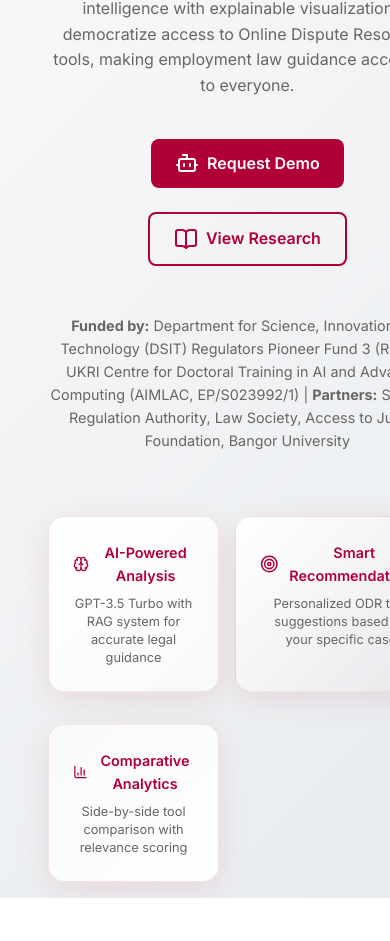
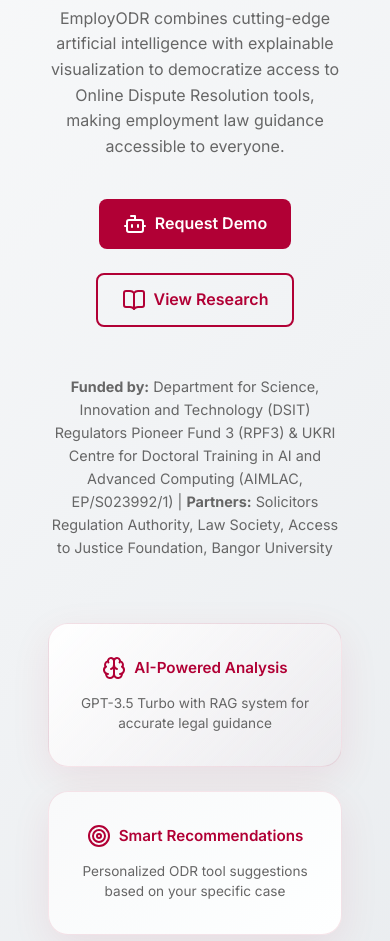
Before and after one commit to OgbondaGlory/employodr, a plain HTML site: page index.html in a window 390 px wide. Shown: the part 159-1100 px from the top of the page. Drawn offline with nearby package versions, Linux system fonts and the light colour scheme.

Commit message:
Redesign hero section with modern card layout
- Created structured 3-column grid layout for feature cards
- Enhanced card design with rounded corners, gradient top bars, and improved shadows
- Added smooth hover effects with scale and lift animations
- Implemented elegant floating animations (floatUp/floatDown)
- Centered card content with better typography and spacing
- Improved responsive design for mobile with single-column layout
- Modern CSS transforms and backdrop blur effects for contemporary feel

```diff
--- a/index.html
+++ b/index.html
@@ -226,76 +226,92 @@
         .hero-visual {
             position: relative;
             animation: fadeInUp 1s ease-out 0.3s both;
+            display: flex;
+            justify-content: center;
+            align-items: center;
+            min-height: 500px;
+        }
+
+        .feature-cards-container {
+            position: relative;
+            width: 100%;
+            height: 100%;
+            display: grid;
+            grid-template-columns: repeat(3, 1fr);
+            gap: 2rem;
+            max-width: 600px;
         }
 
         .feature-card {
             background: rgba(255, 255, 255, 0.95);
-            border-radius: 16px;
-            padding: 1.5rem;
-            box-shadow: 0 8px 32px rgba(177, 0, 53, 0.1);
-            position: absolute;
+            border-radius: 20px;
+            padding: 2rem 1.5rem;
+            box-shadow: 0 12px 40px rgba(177, 0, 53, 0.08);
             backdrop-filter: blur(20px);
             border: 1px solid rgba(177, 0, 53, 0.1);
-            transition: all 0.3s ease;
+            transition: all 0.4s cubic-bezier(0.175, 0.885, 0.32, 1.275);
             cursor: pointer;
+            position: relative;
+            overflow: hidden;
+        }
+
+        .feature-card::before {
+            content: '';
+            position: absolute;
+            top: 0;
+            left: 0;
+            right: 0;
+            height: 3px;
+            background: linear-gradient(90deg, var(--primary-color), var(--primary-dark));
+            transform: scaleX(0);
+            transition: transform 0.3s ease;
         }
 
         .feature-card:hover {
-            transform: translateY(-5px) scale(1.02);
-            box-shadow: 0 12px 40px rgba(177, 0, 53, 0.15);
+            transform: translateY(-10px) scale(1.03);
+            box-shadow: 0 20px 60px rgba(177, 0, 53, 0.15);
             background: rgba(255, 255, 255, 0.98);
+        }
+
+        .feature-card:hover::before {
+            transform: scaleX(1);
         }
 
         .feature-card h4 {
             color: var(--primary-color);
-            margin-bottom: 0.5rem;
+            margin-bottom: 0.8rem;
             display: flex;
             align-items: center;
             gap: 0.5rem;
-            font-size: 0.9rem;
+            font-size: 0.95rem;
             font-weight: 600;
+            text-align: center;
+            justify-content: center;
         }
 
         .feature-card p {
             color: var(--text-light);
-            font-size: 0.8rem;
+            font-size: 0.85rem;
             margin: 0;
-            line-height: 1.4;
+            line-height: 1.5;
+            text-align: center;
         }
 
         .feature-card-1 {
-            top: 20px;
-            right: 20px;
-            width: 220px;
-            animation: float 6s ease-in-out infinite;
-            background: linear-gradient(135deg, rgba(255, 255, 255, 0.95), rgba(248, 249, 250, 0.95));
+            animation: floatUp 6s ease-in-out infinite;
+            background: linear-gradient(135deg, rgba(255, 255, 255, 0.95), rgba(177, 0, 53, 0.02));
         }
 
         .feature-card-2 {
-            bottom: 120px;
-            left: 40px;
-            width: 200px;
-            animation: floatReverse 7s ease-in-out infinite;
-            animation-delay: 1.5s;
-            background: linear-gradient(135deg, rgba(177, 0, 53, 0.05), rgba(255, 255, 255, 0.95));
+            animation: floatDown 7s ease-in-out infinite;
+            animation-delay: 2s;
+            background: linear-gradient(135deg, rgba(248, 249, 250, 0.95), rgba(255, 255, 255, 0.95));
         }
 
         .feature-card-3 {
-            top: 140px;
-            left: 10px;
-            width: 190px;
-            animation: pulse 8s ease-in-out infinite;
-            animation-delay: 3s;
+            animation: floatUp 8s ease-in-out infinite;
+            animation-delay: 4s;
             background: linear-gradient(135deg, rgba(255, 255, 255, 0.95), rgba(177, 0, 53, 0.03));
-        }
-
-        .feature-card-4 {
-            top: 60px;
-            right: 260px;
-            width: 180px;
-            animation: swing 9s ease-in-out infinite;
-            animation-delay: 4.5s;
-            background: linear-gradient(135deg, rgba(248, 249, 250, 0.95), rgba(255, 255, 255, 0.95));
         }
 
         /* Stats Section */
@@ -641,59 +657,21 @@
             }
         }
 
-        @keyframes float {
+        @keyframes floatUp {
             0%, 100% {
-                transform: translateY(0px) rotate(0deg);
-            }
-            25% {
-                transform: translateY(-8px) rotate(1deg);
+                transform: translateY(0px);
             }
             50% {
-                transform: translateY(-15px) rotate(0deg);
-            }
-            75% {
-                transform: translateY(-8px) rotate(-1deg);
+                transform: translateY(-12px);
             }
         }
 
-        @keyframes floatReverse {
+        @keyframes floatDown {
             0%, 100% {
-                transform: translateY(0px) rotate(0deg);
-            }
-            25% {
-                transform: translateY(8px) rotate(-1deg);
+                transform: translateY(0px);
             }
             50% {
-                transform: translateY(15px) rotate(0deg);
-            }
-            75% {
-                transform: translateY(8px) rotate(1deg);
-            }
-        }
-
-        @keyframes pulse {
-            0%, 100% {
-                transform: scale(1) translateY(0px);
-                box-shadow: 0 8px 32px rgba(177, 0, 53, 0.1);
-            }
-            50% {
-                transform: scale(1.05) translateY(-5px);
-                box-shadow: 0 12px 40px rgba(177, 0, 53, 0.2);
-            }
-        }
-
-        @keyframes swing {
-            0%, 100% {
-                transform: rotate(0deg) translateY(0px);
-            }
-            25% {
-                transform: rotate(2deg) translateY(-3px);
-            }
-            50% {
-                transform: rotate(0deg) translateY(-6px);
-            }
-            75% {
-                transform: rotate(-2deg) translateY(-3px);
+                transform: translateY(8px);
             }
         }
 
@@ -737,17 +715,18 @@
             }
 
             .feature-card {
-                position: static !important;
-                margin-bottom: 1rem;
-                width: auto !important;
                 animation: none !important;
             }
 
+            .feature-cards-container {
+                grid-template-columns: 1fr;
+                gap: 1.5rem;
+                max-width: 100%;
+            }
+
             .hero-visual {
-                display: grid;
-                grid-template-columns: 1fr 1fr;
-                gap: 1rem;
                 margin-top: 2rem;
+                min-height: auto;
             }
         }
 
@@ -811,17 +790,19 @@
                     </div>
                 </div>
                 <div class="hero-visual">
+                    <div class="feature-cards-container">
                         <div class="feature-card feature-card-1">
                             <h4><i data-lucide="brain"></i>AI-Powered Analysis</h4>
                             <p>GPT-3.5 Turbo with RAG system for accurate legal guidance</p>
                         </div>
-                    <div class="feature-card feature-card-3">
+                        <div class="feature-card feature-card-2">
                             <h4><i data-lucide="target"></i>Smart Recommendations</h4>
                             <p>Personalized ODR tool suggestions based on your specific case</p>
                         </div>
-                    <div class="feature-card feature-card-4">
+                        <div class="feature-card feature-card-3">
                             <h4><i data-lucide="bar-chart-3"></i>Comparative Analytics</h4>
                             <p>Side-by-side tool comparison with relevance scoring</p>
+                        </div>
                     </div>
                 </div>
             </div>
```
Lines whose indentation alone changed are shown as unchanged.
